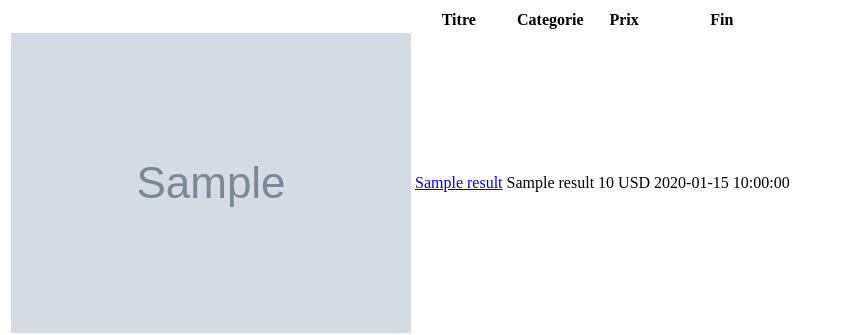
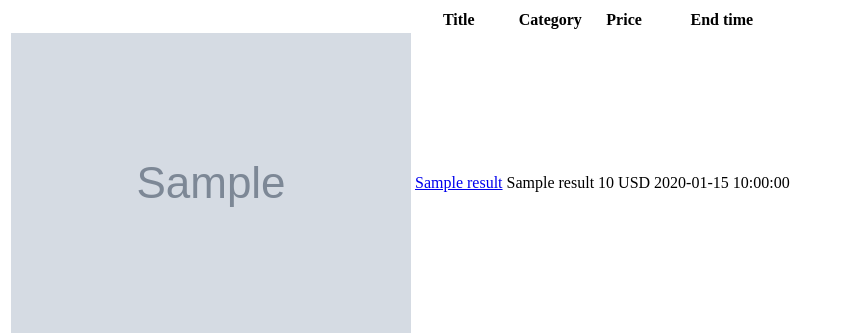
Before and after one commit to fredcons/ebaywatcher, a Python web app: template templates/mail.html.j2 in a window 1280 px wide. Shown: the top 335 px of the page, without its empty margins (0-842 px from the left). Run offline with Jinja, Linux system fonts and the light colour scheme; the template is opened without the code that fills it: most values are stand-ins (such as "Sample title", 1, 10 or a date in 2020); grey boxes marked "Sample" are stand-in pictures.

Commit message:
English text

```diff
--- a/config/config_template.yaml
+++ b/config/config_template.yaml
@@ -5,7 +5,7 @@ email_from: foo@gmail.com
 # The email to send email to
 email_to: foo@gmail.com
 # The email title
-email_title: Vos alertes Ebay
+email_title: Your Ebay alerts
 # The default category to aply to search definition. Handy if all your search run on a single category
 search_default_category: 176985
 # The defaut Ebay sites to search in. Items available in different sites are deduplicated by their id.
--- a/services.py
+++ b/services.py
@@ -100,8 +100,8 @@ class ConsolePrinter:
     @staticmethod
     def print_results(results):
         data = []
-        data.append(["Titre", "Prix", "Catégorie", "Date"])
+        data.append(["Title", "Price", "Category", "End time"])
         for result in results:
             data.append([result.title, result.price + " " + result.currency, result.category_name, result.end_time])
-        table = SingleTable(data, title=" %s résultats trouvés " % (len(results)))
+        table = SingleTable(data, title=" %s results found " % (len(results)))
         print(table.table)
--- a/templates/mail.html.j2
+++ b/templates/mail.html.j2
@@ -7,10 +7,10 @@
     <table>
       <tr>
         <th>&nbsp;</th>
-        <th>Titre</th>
-        <th>Categorie</th>
-        <th>Prix</th>
-        <th>Fin</th>
+        <th>Title</th>
+        <th>Category</th>
+        <th>Price</th>
+        <th>End time</th>
       </tr>
       {% for result in results %}
       <tr>
```
Also changed, not shown: README.md.
